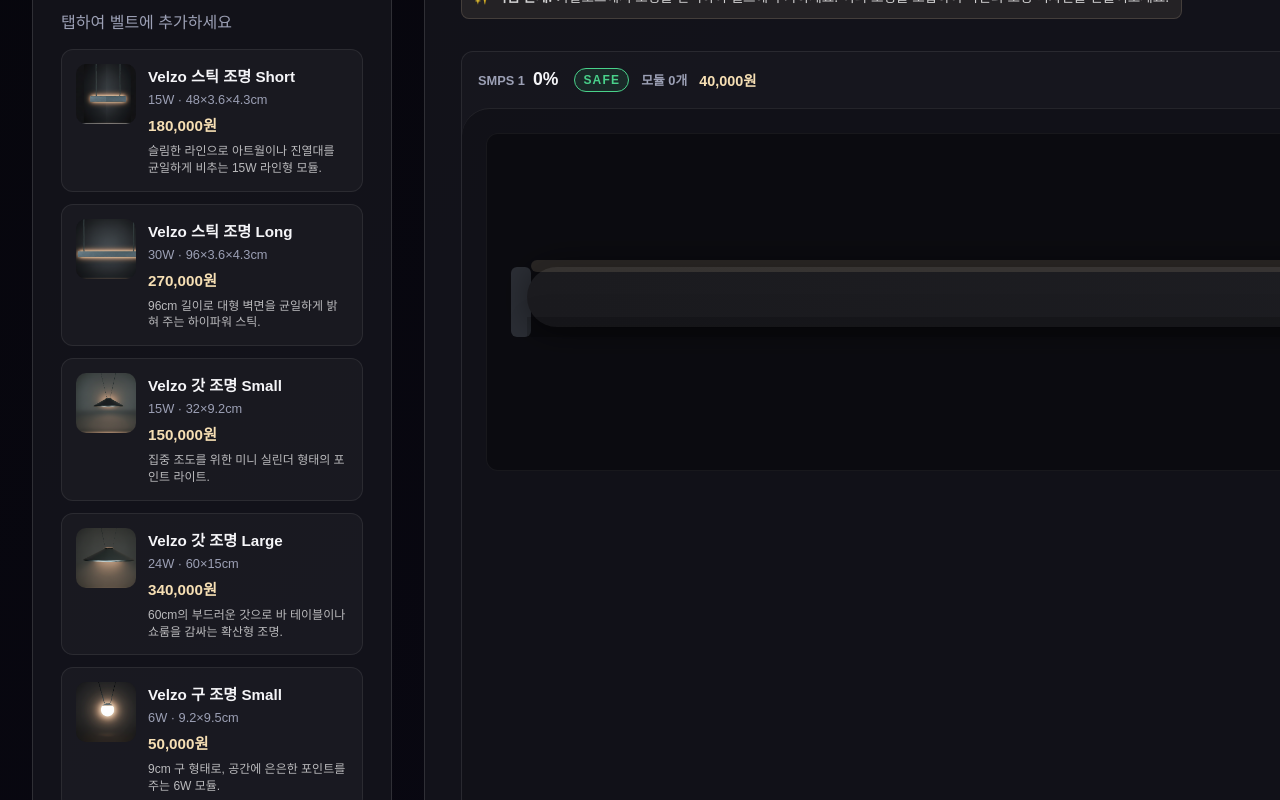
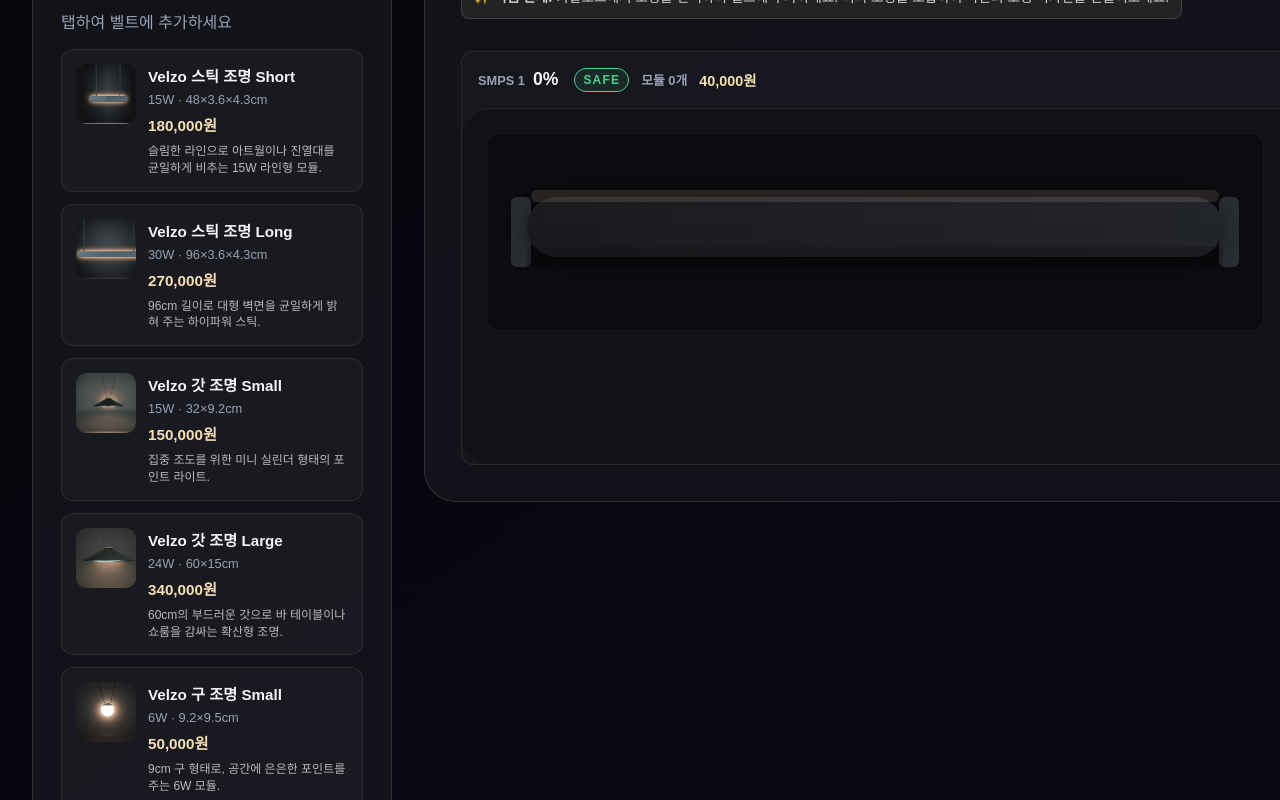
Before and after one commit to velzo-by-lake/velzo-smps, a React (Vite) app: page / in a window 1280 px wide. Shown: the part 1700-2500 px from the top of the page. Built offline with nearby package versions, Linux system fonts and the light colour scheme; the HTML template or start-up script is replaced by a standard one.

Commit message:
fix: SMPS 섹션 최소화 및 Konva Stage 크기 제한 - 벨트 캔버스 최대 너비 1200px 제한, PowerSummary 스타일 추가, lottie 애니메이션 최적화

```diff
--- a/src/App.css
+++ b/src/App.css
@@ -784,11 +784,30 @@
   border: none;
   border-top: 1px solid rgba(255, 255, 255, 0.08);
   border-radius: 0;
-  padding: 16px;
+  padding: 12px;
   background: rgba(0, 0, 0, 0.2);
   display: flex;
   flex-direction: column;
-  gap: 16px;
+  gap: 12px;
+}
+
+@media (min-width: 768px) {
+  .belt-row {
+    flex-direction: row;
+    align-items: flex-start;
+    gap: 16px;
+  }
+
+  .belt-wrapper {
+    flex: 1;
+    min-width: 0;
+    max-width: 600px;
+  }
+
+  .belt-controls {
+    width: 320px;
+    flex-shrink: 0;
+  }
 }
 
 .belt-wrapper {
@@ -799,6 +818,7 @@
   position: relative;
   overflow: hidden;
   width: 100%;
+  max-width: 100%;
 }
 
 .belt-explosion {
@@ -806,8 +826,8 @@
   top: 50%;
   left: 50%;
   transform: translate(-50%, -50%);
-  width: 200px;
-  height: 200px;
+  width: 150px;
+  height: 150px;
   max-width: 100%;
   max-height: 100%;
   pointer-events: none;
@@ -823,7 +843,9 @@
 
 .belt-stage-container {
   width: 100%;
+  max-width: 100%;
   position: relative;
+  overflow: hidden;
 }
 
 .belt-empty-hint {
@@ -842,6 +864,18 @@
 
 .konva-stage {
   width: 100%;
+  max-width: 100%;
+  overflow: hidden;
+}
+
+.konva-stage .konvajs-content {
+  max-width: 100% !important;
+  overflow: hidden !important;
+}
+
+.konva-stage canvas {
+  max-width: 100% !important;
+  height: auto !important;
 }
 
 .belt-controls {
@@ -849,6 +883,93 @@
   flex-direction: column;
   gap: 12px;
   width: 100%;
+}
+
+/* PowerSummary 스타일 */
+.summary-card {
+  background: rgba(255, 255, 255, 0.03);
+  border: 1px solid rgba(255, 255, 255, 0.08);
+  border-radius: 12px;
+  padding: 12px;
+  display: flex;
+  flex-direction: column;
+  gap: 10px;
+}
+
+.summary-head {
+  display: flex;
+  justify-content: space-between;
+  align-items: center;
+  margin-bottom: 4px;
+}
+
+.summary-head h3 {
+  margin: 4px 0 0;
+  font-size: 1.3rem;
+  font-weight: 800;
+  color: var(--text);
+}
+
+.summary-head .muted {
+  font-size: 0.75rem;
+  color: var(--muted);
+  margin: 0;
+}
+
+.progress-block {
+  display: flex;
+  align-items: center;
+  gap: 8px;
+  font-size: 0.8rem;
+}
+
+.progress-block label {
+  min-width: 70px;
+  font-size: 0.75rem;
+  color: rgba(255, 255, 255, 0.7);
+  font-weight: 600;
+}
+
+.progress {
+  flex: 1;
+  height: 6px;
+  background: rgba(255, 255, 255, 0.1);
+  border-radius: 3px;
+  overflow: hidden;
+  position: relative;
+}
+
+.progress > div {
+  height: 100%;
+  background: linear-gradient(90deg, #4CAF50, #45a049);
+  border-radius: 3px;
+  transition: width 0.3s ease;
+}
+
+.progress.danger > div {
+  background: linear-gradient(90deg, #ff6b6b, #ff8787);
+}
+
+.progress-block span {
+  min-width: 50px;
+  text-align: right;
+  font-size: 0.75rem;
+  font-weight: 700;
+  color: rgba(255, 255, 255, 0.9);
+}
+
+.lottie-box {
+  width: 100px;
+  height: 100px;
+  margin: 8px auto 0;
+  position: relative;
+  overflow: hidden;
+}
+
+.lottie-box svg {
+  width: 100%;
+  height: 100%;
+  display: block;
 }
 
 /* ============================================
--- a/src/components/BeltCanvas.tsx
+++ b/src/components/BeltCanvas.tsx
@@ -18,7 +18,8 @@
 }
 
 const DEFAULT_WIDTH = 760
-const DEFAULT_HEIGHT = 220
+const DEFAULT_HEIGHT = 200
+const MAX_WIDTH = 1200 // 최대 너비 제한
 const padding = 32
 
 const clampX = (value: number, width: number, trackWidth: number) => {
@@ -169,8 +170,10 @@
     if (!containerRef.current) return undefined
     const observer = new ResizeObserver((entries) => {
       const entry = entries[0]
-      const width = entry.contentRect.width
-      const height = Math.max(200, Math.min(320, width * 0.25))
+      const containerWidth = entry.contentRect.width
+      // 최대 너비 제한
+      const width = Math.min(containerWidth, MAX_WIDTH)
+      const height = Math.max(180, Math.min(220, width * 0.18))
       setCanvasSize({ width, height })
     })
     observer.observe(containerRef.current)
@@ -271,13 +274,13 @@
           </div>
         )}
         <Stage
-          width={trackWidth}
+          width={Math.min(trackWidth, MAX_WIDTH)}
           height={trackHeight}
           ref={stageRef}
           className="konva-stage"
           onMouseUp={handlePointerUp}
           onTouchEnd={handlePointerUp}
-          style={{ cursor: activeProduct ? 'copy' : 'default' }}
+          style={{ cursor: activeProduct ? 'copy' : 'default', maxWidth: '100%' }}
         >
           <Layer>
             <Rect
--- a/src/components/PowerSummary.tsx
+++ b/src/components/PowerSummary.tsx
@@ -58,7 +58,7 @@
     <div className="summary-card">
       <div className="summary-head">
         <div>
-          <p className="muted">SMPS {belt.id.slice(0, 4).toUpperCase()}</p>
+          <p className="muted">전력 사용량</p>
           <h3>{totalWatt}W</h3>
         </div>
         <span className={toneClass}>{statusLabel}</span>
@@ -77,7 +77,9 @@
         </div>
         <span>{absolutePercent.toFixed(1)}%</span>
       </div>
-      <div className="lottie-box" ref={lottieContainer} />
+      {status === 'OVERLOAD' && (
+        <div className="lottie-box" ref={lottieContainer} />
+      )}
     </div>
   )
 }
```
